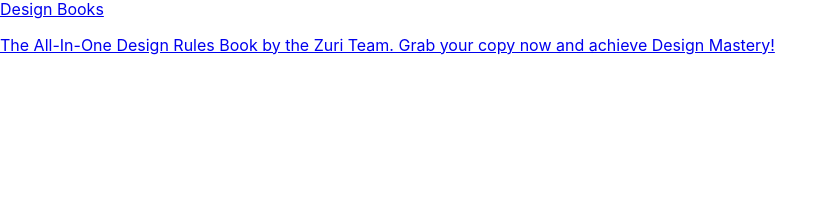
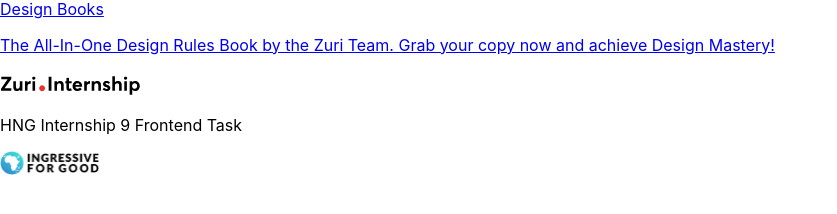
Before and after one commit to Daniel-Ezekiel/HNG-I9, a React (Create React App) app in the folder linktree-profile-page/: page / in a window 1280 px wide. Shown: the part 558-772 px from the top of the page, without its empty margins (0-837 px from the left). Built offline with nearby package versions, Linux system fonts and the light colour scheme.

Commit message:
implemented Footer component to add Footer to the profile page

```diff
--- a/linktree-profile-page/src/App.js
+++ b/linktree-profile-page/src/App.js
@@ -1,5 +1,6 @@
 import ProfileInfo from './components/ProfileInfo';
 import ExternalLinks from './components/ExternalLinks';
+import Footer from './components/Footer';
 
 function App() {
   return (
@@ -8,6 +9,8 @@
         <ProfileInfo elementId="user-info"/>
 
         <ExternalLinks />
+
+        <Footer />
       </main>
     </div>
   );
--- a/linktree-profile-page/src/components/Footer.js
+++ b/linktree-profile-page/src/components/Footer.js
@@ -0,0 +1,15 @@
+const Footer = () => {
+    return (
+        <footer>
+            <div>
+                <img src="./img/zuri-logo.svg" alt="zuri logo" />
+
+                <p>HNG Internship 9 Frontend Task</p>
+
+                <img src="./img/I4G.svg" alt="i4g logo" />
+            </div>
+        </footer>
+    );
+}
+
+export default Footer;
```
Also changed, not shown: linktree-profile-page/public/img/zuri-logo.svg (renamed from linktree-profile-page/public/img/Zuri.Internship_Logo.svg).
